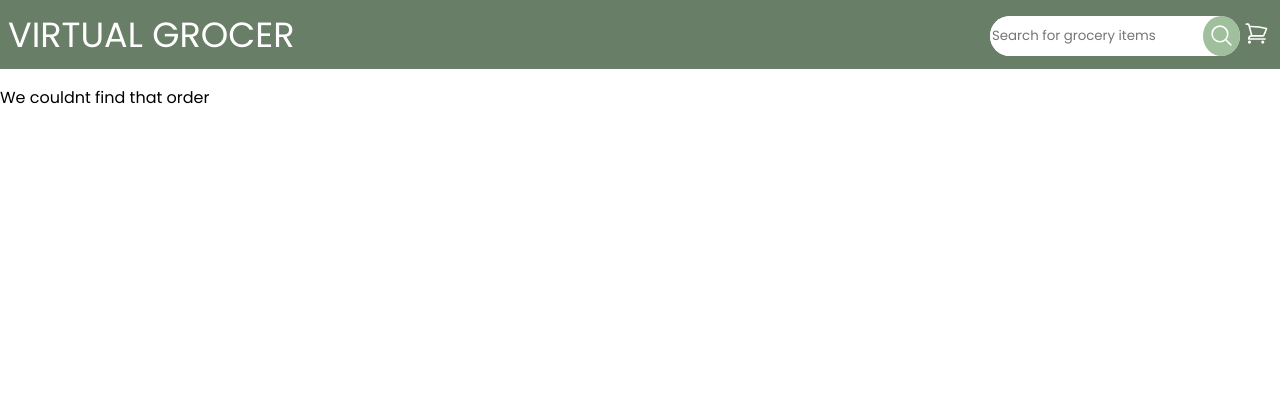
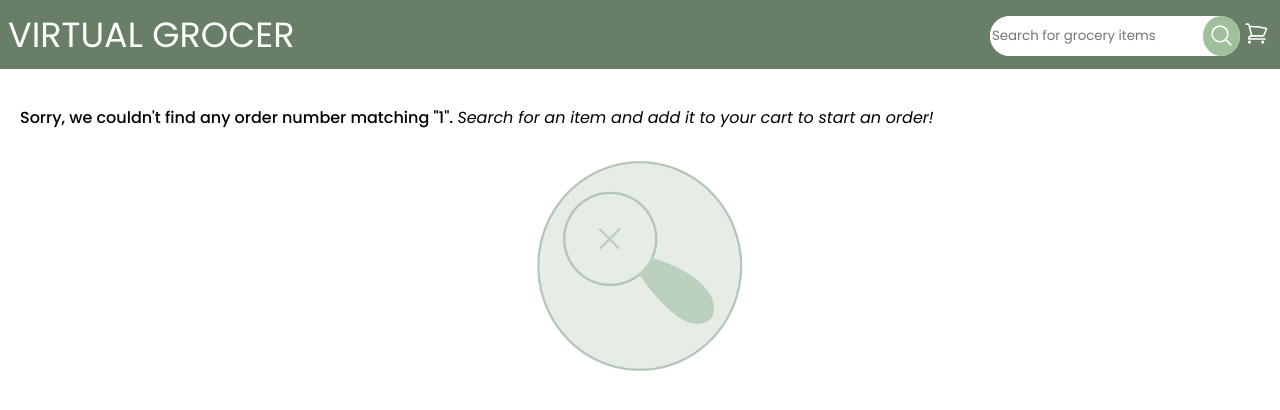
Before and after one commit to lauraguerra1/bondadosa-code-challenge, a React (Create React App) app: page /order/1/confirmation in a window 1280 px wide. Shown: the top 410 px of the page. Built offline with nearby package versions, Linux system fonts and the light colour scheme.

Commit message:
Move not found image to component

```diff
--- a/src/Components/Confirmation/Confirmation.css
+++ b/src/Components/Confirmation/Confirmation.css
@@ -41,7 +41,6 @@
   justify-content: space-between;
 }
 
-
 @media screen and (min-width: 600px) {
   .order-details {
     display: grid;
--- a/src/Components/Confirmation/Confirmation.jsx
+++ b/src/Components/Confirmation/Confirmation.jsx
@@ -3,6 +3,7 @@ import { useParams } from 'react-router-dom';
 import './Confirmation.css'
 import CartItem from '../CartItem/CartItem';
 import Loading from '../Loading/Loading';
+import NotFound from '../NotFound.jsx/NotFound';
 
 const Confirmation = () => {
   const { orderId } = useParams();
@@ -44,7 +45,7 @@ const Confirmation = () => {
             </div>
           </div>
         </div>
-        : <p>We couldnt find that order </p>
+        : <NotFound orderId={orderId} />
       }
     </div>
   )
--- /dev/null
+++ b/src/Components/NotFound.jsx/NotFound.css
@@ -0,0 +1,10 @@
+.no-results {
+  padding: 20px;
+  display: flex;
+  flex-direction: column;
+  align-items: center;
+
+  p {
+    align-self: start;
+  }
+}
--- /dev/null
+++ b/src/Components/NotFound.jsx/NotFound.jsx
@@ -0,0 +1,23 @@
+import React from 'react';
+import PropTypes from 'prop-types';
+import noResults from '../../images/no-results.png';
+import './NotFound.css'
+
+const NotFound = ({searchTerm, orderId}) => {
+  return (
+    <div className='no-results'>
+      {searchTerm
+        ? <p className='semi-bold'>Sorry, no results were found for "{searchTerm}"</p>
+        : <p className='semi-bold'>Sorry, we couldn't find any order number matching "{orderId}". <span className='italic normal'>Search for an item and add it to your cart to start an order!</span></p>
+      }
+      <img className='no-results-img' src={noResults} alt='no results found' />
+    </div>
+  )
+}
+
+NotFound.propTypes = {
+  searchTerm: PropTypes.string,
+  orderId: PropTypes.string
+}
+
+export default NotFound
--- a/src/Components/SearchResults/SearchResults.jsx
+++ b/src/Components/SearchResults/SearchResults.jsx
@@ -6,7 +6,7 @@ import brokenImg from '../../images/broken-img.png';
 import QuantityChanger from '../QuanityChanger/QuantityChanger.jsx';
 import Loading from '../Loading/Loading.jsx';
 import Error from '../Error/Error.jsx';
-import noResults from '../../images/no-results.png'
+import NotFound from '../NotFound.jsx/NotFound.jsx';
 
 const SearchResults = ({ searchParams, cart, updateCart, changeQuantity }) => {
   const [searchResults, setSearchResults] = useState([]);
@@ -53,16 +53,11 @@ const SearchResults = ({ searchParams, cart, updateCart, changeQuantity }) => {
 
   if (loading) return <Loading />
   if (error) return <Error errorStatus={error.message} />
+  if (!uniqueResults.length) return <NotFound searchTerm={searchParams.get('q')} />
 
   return (
     <section className='results-page'>
-    {
-      uniqueResults.length > 0
-        ? <p className='semi-bold'>Showing {uniqueResults.length} result{uniqueResults.length === 1 ? '' : 's'} for "{searchParams.get('q') || ''}"</p>
-        : <p className='semi-bold'>Sorry, no results were found for "{searchParams.get('q') || ''}"</p>
-    }
-    {
-      uniqueResults.length > 0 ?
+      <p className='semi-bold'>Showing {uniqueResults.length} result{uniqueResults.length === 1 ? '' : 's'} for "{searchParams.get('q') || ''}"</p>
       <div className={`results ${uniqueResults.length % 2 === 0 ? 'even-length' : 'odd-length'} ${uniqueResults.length % 3 === 0 ? 'flush-thirds' : ''} ${uniqueResults.length % 3 === 1 ? 'single-remainder' : ''}`}>
         {uniqueResults.map((item, index) => {
           const itemInCart = cart.find(cartItem => cartItem.food.foodId === item.food.foodId);
@@ -85,8 +80,6 @@ const SearchResults = ({ searchParams, cart, updateCart, changeQuantity }) => {
         }
         )}
       </div>
-        : <img className='no-results-img' src={noResults} alt='no results found' />
-      }
       {nextApi.length > 0 && <button className='view-more' onClick={() => callAPI(getMoreItems, nextApi, 'add')}>View More Items</button>}
     </section>
   )
--- a/src/index.css
+++ b/src/index.css
@@ -42,6 +42,10 @@ a {
 
 .italic {
   font-style: italic;
+}
+
+.normal {
+  font-weight: 400;
 }
 
 .semi-bold {
```
Lines whose indentation alone changed are shown as unchanged.
